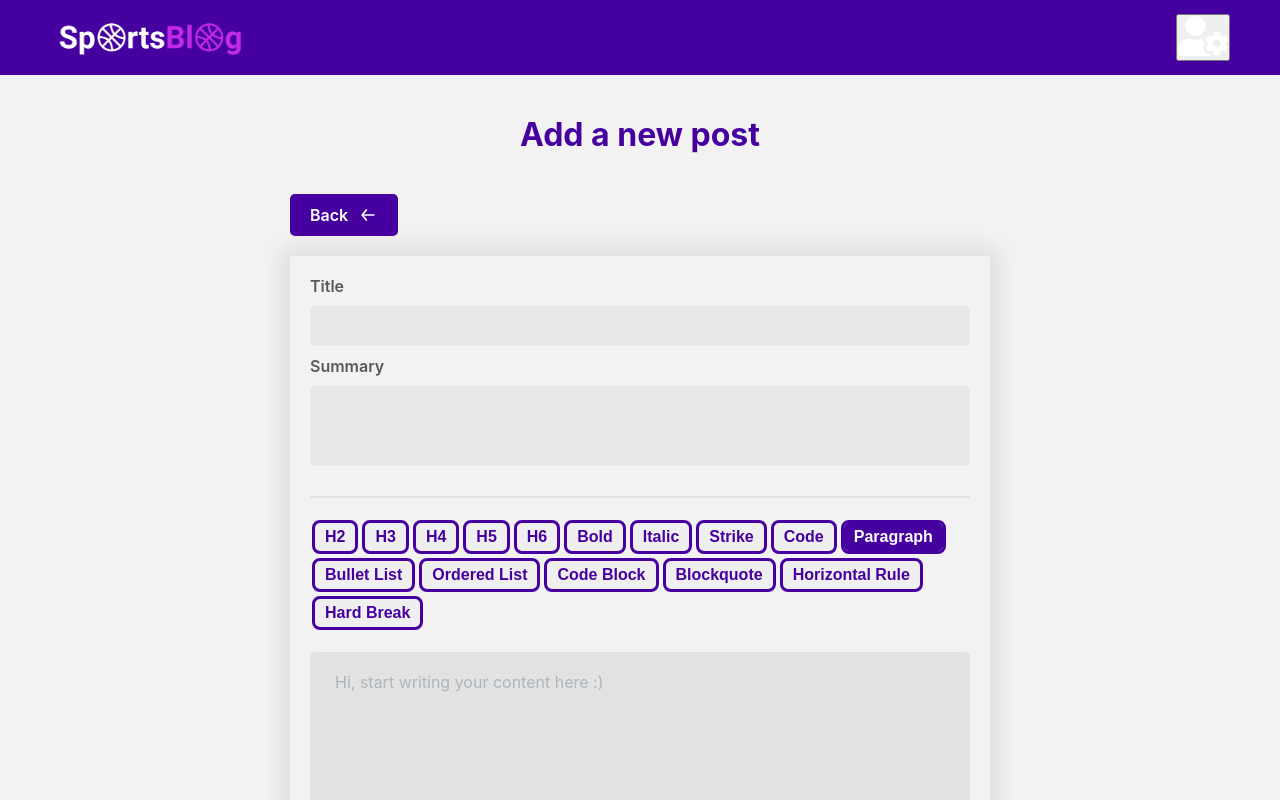
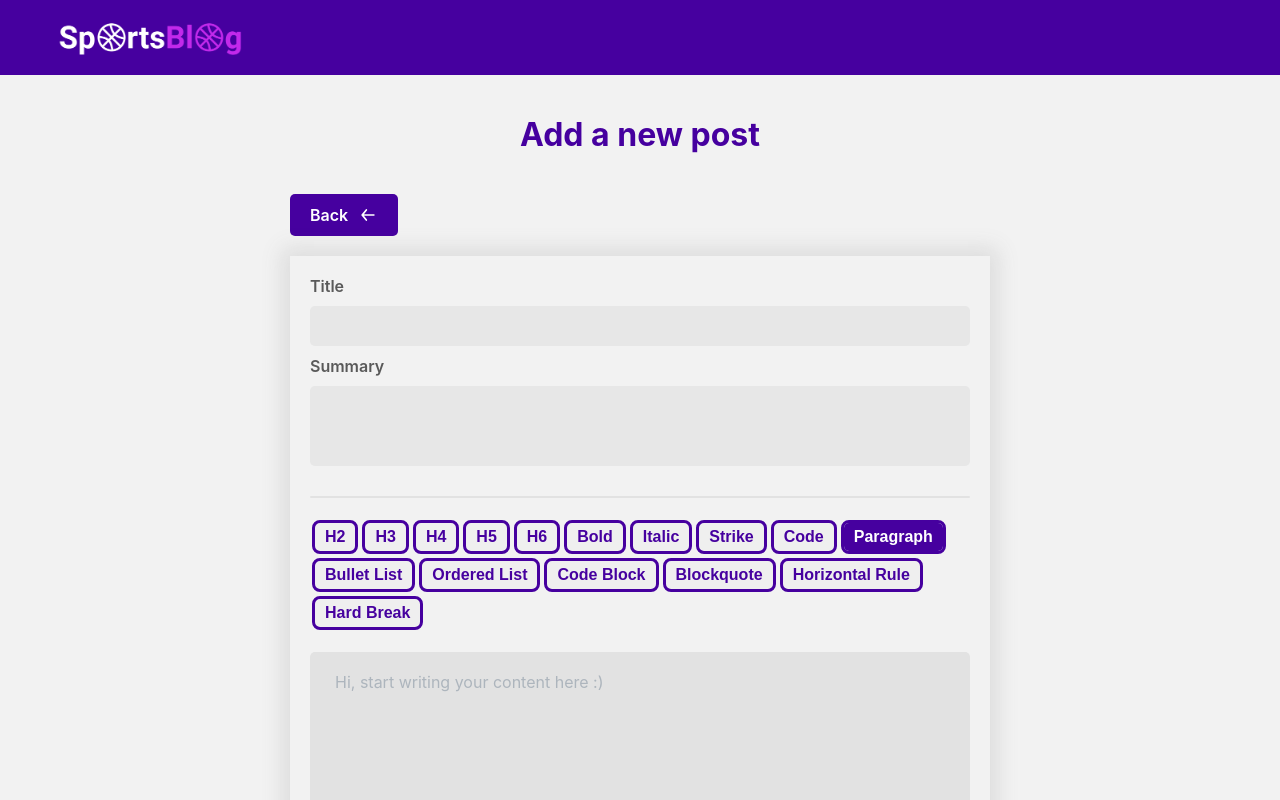
Before and after one commit to Cheung-KaWai/NextBlog, a Next.js app: page /blogs/addPost in a window 1280 px wide. Shown: the top 800 px of the page. Built offline with nearby package versions, Linux system fonts and the light colour scheme; sample sign-in values are in the browser's storage.

Commit message:
Fix deploy

```diff
--- a/components/molecules/Navbar.js
+++ b/components/molecules/Navbar.js
@@ -7,12 +7,12 @@ import { AuthContext } from "../../context/AuthContextProvider";
 import { useRouter } from "next/router";
 
 export default function Navbar() {
-  const context = useContext(AuthContext);
+  // const context = useContext(AuthContext);
   const router = useRouter();
 
-  const handleAccount = () => {
-    router.push(`/accounts/${context.loggedUser && context.loggedUser.id}`);
-  };
+  // const handleAccount = () => {
+  //   router.push(`/accounts/${context.loggedUser && context.loggedUser.id}`);
+  // };
 
   return (
     <nav className={styles.container}>
@@ -25,9 +25,9 @@ export default function Navbar() {
         </Link>
       </div>
 
-      <button onClick={handleAccount}>
+      {/* <button onClick={handleAccount}>
         <ProfileImage />
-      </button>
+      </button> */}
     </nav>
   );
 }
```
